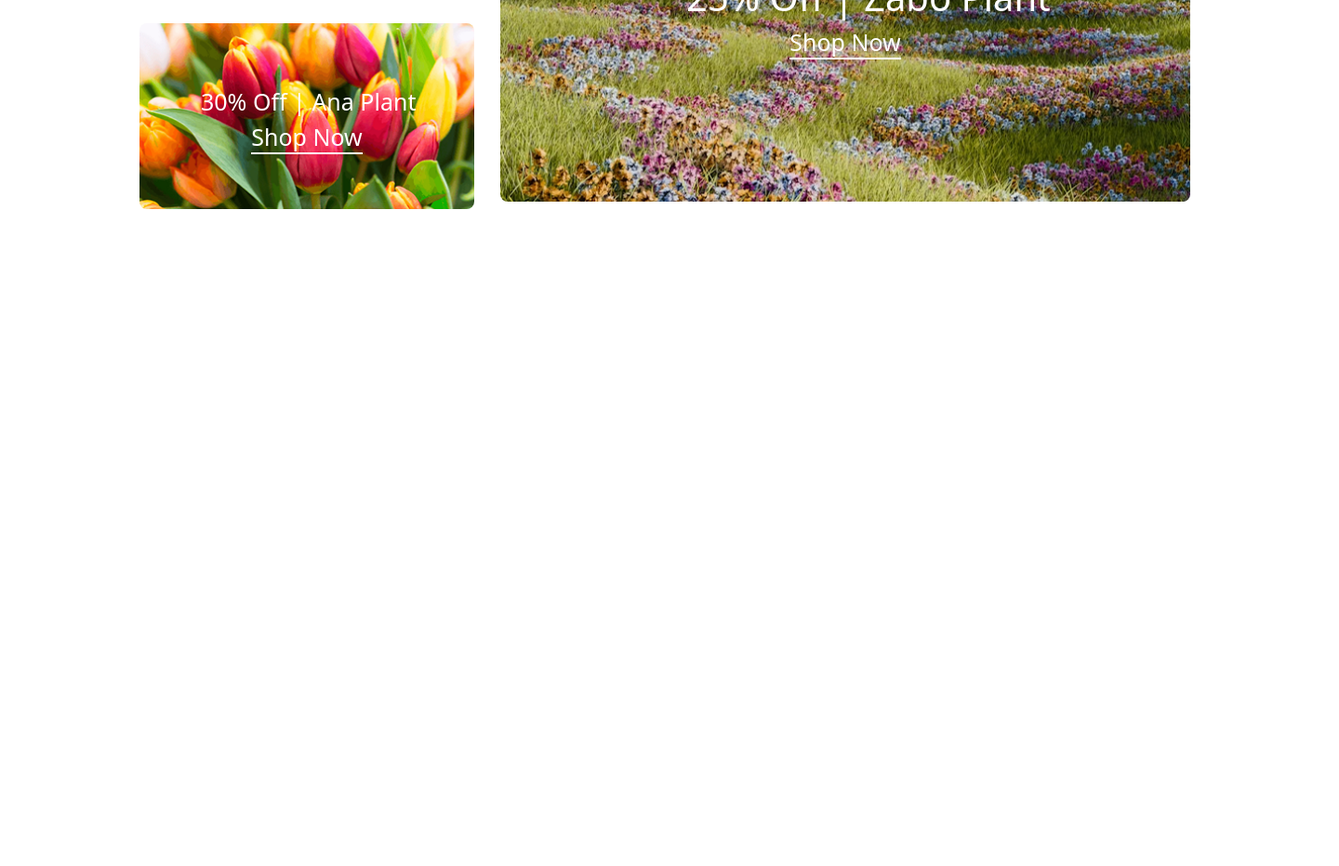
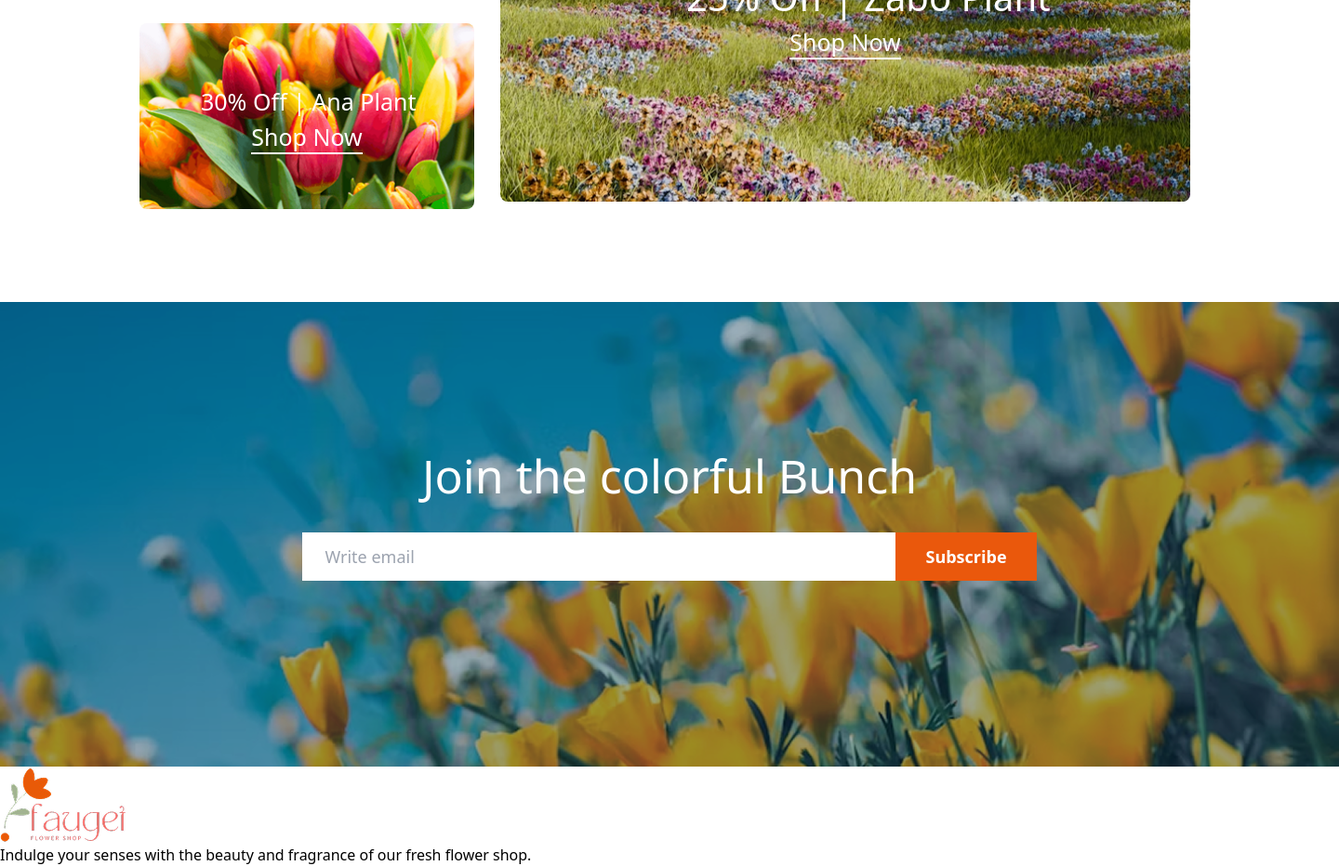
Before and after one commit to Afrida-Islam/Assignment002, a plain HTML site: page index.html in a window 1280 px wide. Shown: the part 1761-2693 px from the top of the page at 93% size, 1440 px wide, since content can reach past the window. Before the commit the page ends 1986 px from the top, so only its background shows below. Drawn offline with nearby package versions, Linux system fonts and the light colour scheme.

Commit message:
added the colorful bunch and a form with emali and subsribe button

```diff
--- a/index.html
+++ b/index.html
@@ -172,5 +172,33 @@
         </div>
       </section>
     </main>
+    <footer>
+      <section class="colorful-bunch">
+        <h1>Join the colorful Bunch</h1>
+         <!-- <div class="flex flex-col sm:flex-row items-center justify-center gap-4 px-4"> -->
+            <!-- Email input field -->
+             <div style="gap: 0px;">
+            <input
+                type="email"
+                placeholder="Write email"
+                class=" max-w-[640px] w-full px-6 py-3  border-white bg-white text-gray-800 text-lg    "
+            >
+            <!-- Subscribe button -->
+            <button
+                type="submit"
+                class="  px-8 py-3 bg-orange-600 hover:bg-orange-700 text-white font-semibold text-lg transform hover:scale-105 -ml-[15px] " >
+                 Subscribe
+            </button>
+        </div>
+        </section>
+      <section>
+        <div>
+        <img src="assets/logo.png">
+        <p>Indulge your senses with the beauty and fragrance of our fresh flower shop. </p>
+        </div>
+      </section>
+
+
+    </footer>
   </body>
 </html>
--- a/style.css
+++ b/style.css
@@ -129,3 +129,15 @@
   padding-left: 200px;
   padding-top: 170px;
 }
+.colorful-bunch {
+  background-image: url(assets/news-letter-bg.png);
+  background-size: cover;
+  width: 1440px;
+  height: 500px;
+  margin-top: 100px;
+  color: white;
+  font-size: 50px;
+  text-align: center;
+  justify-content: center;
+  padding-top: 150px;
+}
```
